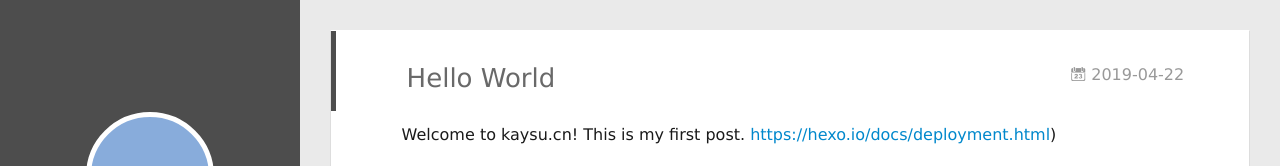
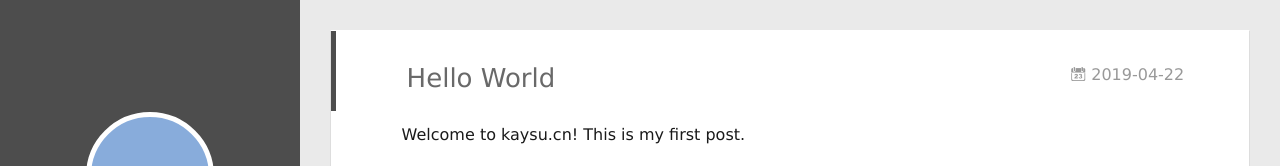
Before and after one commit to kaikaiS1/kaikaiS1.github.io, a plain HTML site: page 2019/04/22/hello-world/index.html in a window 1280 px wide. Shown: the top 166 px of the page. Drawn offline with Linux system fonts and the light colour scheme.

Commit message:
Site updated: 2019-04-24 00:43:11

```diff
--- a/2019/04/22/hello-world/index.html
+++ b/2019/04/22/hello-world/index.html
@@ -8,18 +8,18 @@
   <link rel="dns-prefetch" href="http://kaysu.cn">
   <title>Hello World | 井底</title>
   <meta name="viewport" content="width=device-width, initial-scale=1, maximum-scale=1">
-  <meta name="description" content="Welcome to kaysu.cn! This is my first post. https://hexo.io/docs/deployment.html)">
+  <meta name="description" content="Welcome to kaysu.cn! This is my first post.">
 <meta name="keywords" content="总线，整车架构，编程">
 <meta property="og:type" content="article">
 <meta property="og:title" content="Hello World">
 <meta property="og:url" content="http://kaysu.cn/2019/04/22/hello-world/index.html">
 <meta property="og:site_name" content="井底">
-<meta property="og:description" content="Welcome to kaysu.cn! This is my first post. https://hexo.io/docs/deployment.html)">
+<meta property="og:description" content="Welcome to kaysu.cn! This is my first post.">
 <meta property="og:locale" content="zh-CN">
-<meta property="og:updated_time" content="2019-04-23T16:41:06.135Z">
+<meta property="og:updated_time" content="2019-04-23T16:42:43.796Z">
 <meta name="twitter:card" content="summary">
 <meta name="twitter:title" content="Hello World">
-<meta name="twitter:description" content="Welcome to kaysu.cn! This is my first post. https://hexo.io/docs/deployment.html)">
+<meta name="twitter:description" content="Welcome to kaysu.cn! This is my first post.">
 
     <link rel="alternative" href="/atom.xml" title="井底" type="application/atom+xml">
 
@@ -173,7 +173,7 @@
 
     <div class="article-entry" itemprop="articleBody">
 
-        <p>Welcome to kaysu.cn! This is my first post. <a href="https://hexo.io/docs/deployment.html" target="_blank" rel="noopener">https://hexo.io/docs/deployment.html</a>)</p>
+        <p>Welcome to kaysu.cn! This is my first post.</p>
 
 
 
```
Also changed, not shown: index.html (+1 -1 lines).
